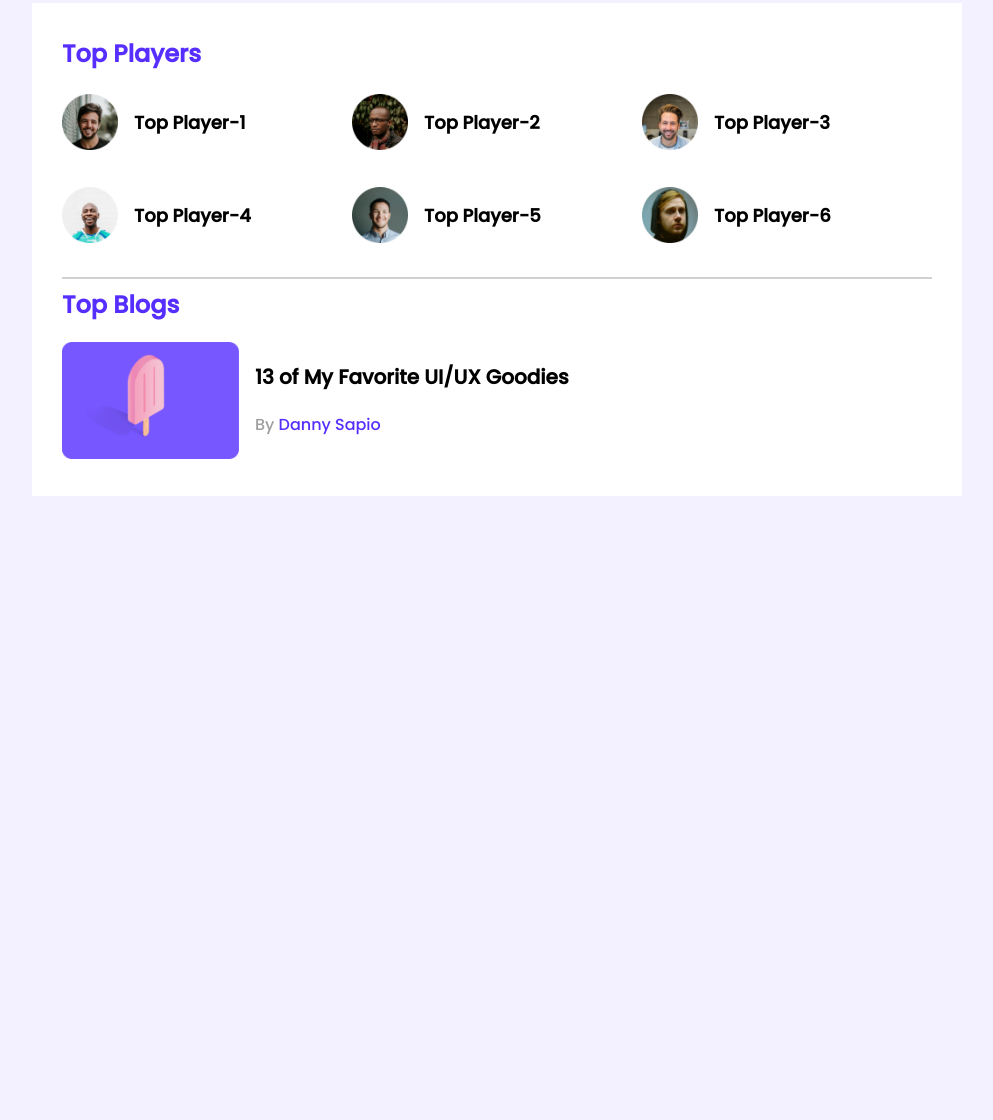
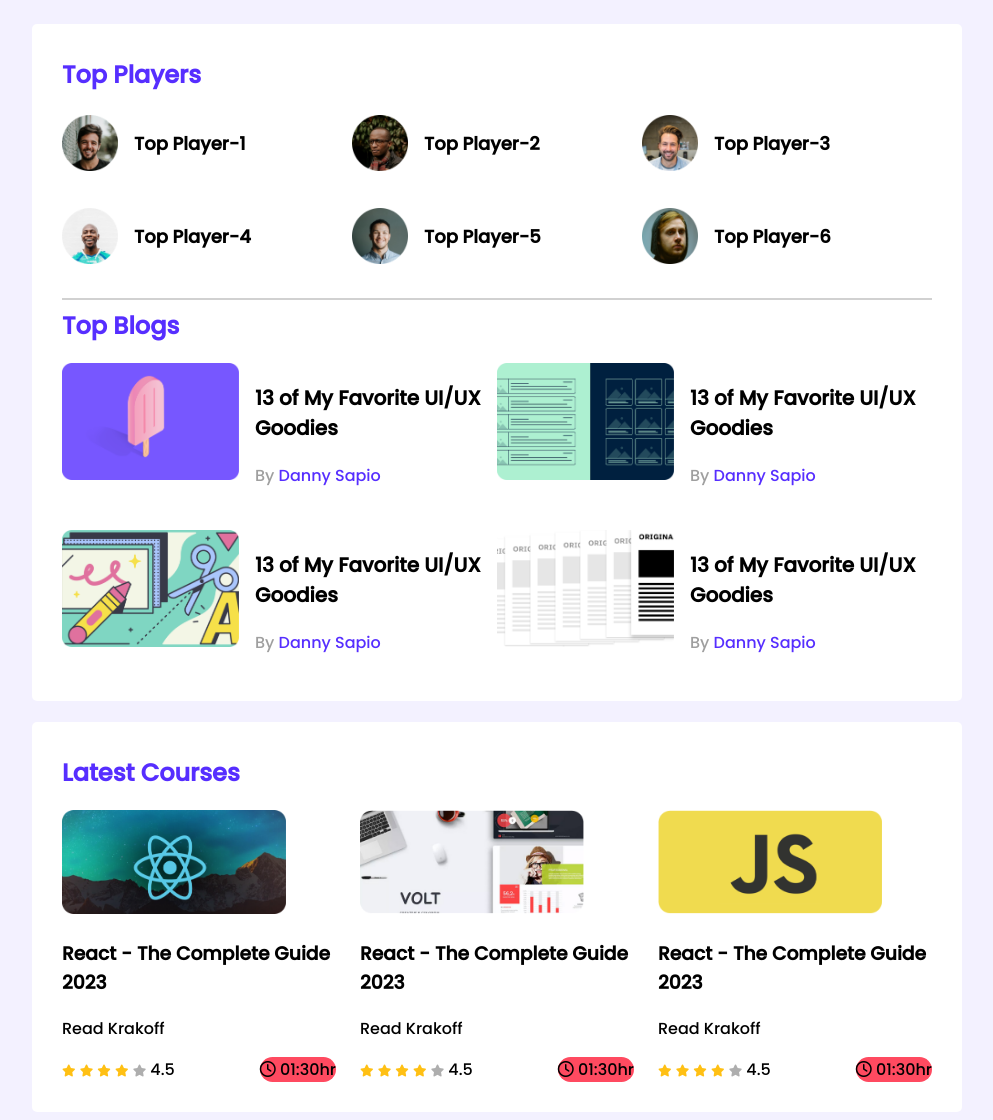
Before and after one commit to ma-aziz/leader-board-css3, a plain HTML site: page index.html in a window 1280 px wide. Shown: the part 5-1125 px from the top of the page, without its empty margins (143-1136 px from the left). Before the commit the page ends 800 px from the top, so only its background shows below. Drawn offline with Linux system fonts and the light colour scheme.

Commit message:
add html

```diff
--- a/index.html
+++ b/index.html
@@ -5,6 +5,11 @@
     <meta http-equiv="X-UA-Compatible" content="IE=edge" />
     <meta name="viewport" content="width=device-width, initial-scale=1.0" />
     <title>Leader Board</title>
+    <!-- font awesome -->
+    <script
+      src="https://kit.fontawesome.com/d3859f3d5b.js"
+      crossorigin="anonymous"
+    ></script>
     <link rel="stylesheet" href="styles/style.css" />
   </head>
   <body>
@@ -56,6 +61,111 @@
                 <p class="blog-author">By <a href="">Danny Sapio</a></p>
               </div>
             </article>
+            <article class="blog">
+              <div class="thumbnail">
+                <img src="images/blogs/blog-2.png" alt="" />
+              </div>
+              <div class="blog-info">
+                <h3 class="blog-tittle">13 of My Favorite UI/UX Goodies</h3>
+                <p class="blog-author">By <a href="">Danny Sapio</a></p>
+              </div>
+            </article>
+            <article class="blog">
+              <div class="thumbnail">
+                <img src="images/blogs/blog-3.png" alt="" />
+              </div>
+              <div class="blog-info">
+                <h3 class="blog-tittle">13 of My Favorite UI/UX Goodies</h3>
+                <p class="blog-author">By <a href="">Danny Sapio</a></p>
+              </div>
+            </article>
+            <article class="blog">
+              <div class="thumbnail">
+                <img src="images/blogs/blog-4.png" alt="" />
+              </div>
+              <div class="blog-info">
+                <h3 class="blog-tittle">13 of My Favorite UI/UX Goodies</h3>
+                <p class="blog-author">By <a href="">Danny Sapio</a></p>
+              </div>
+            </article>
+          </div>
+        </div>
+      </section>
+      <!-- latest courses -->
+      <section class="container">
+        <h2 class="section-tittle">Latest Courses</h2>
+        <div class="courses">
+          <div class="course">
+            <div class="course-banner">
+              <img src="images/courses/course-1.png" alt="" />
+            </div>
+            <div class="course-detail">
+              <h3 class="course-tittle">React - The Complete Guide 2023</h3>
+              <p>Read Krakoff</p>
+              <div class="course-info">
+                <div>
+                  <i class="fa-solid fa-star filled"></i>
+                  <i class="fa-solid fa-star filled"></i>
+                  <i class="fa-solid fa-star filled"></i>
+                  <i class="fa-solid fa-star filled"></i>
+                  <i class="fa-solid fa-star empty"></i>
+                  <span>4.5</span>
+                </div>
+
+                <div class="course-duration">
+                  <i class="far fa-clock"></i>
+                  01:30hr
+                </div>
+              </div>
+            </div>
+          </div>
+          <div class="course">
+            <div class="course-banner">
+              <img src="images/courses/course-2.png" alt="" />
+            </div>
+            <div class="course-detail">
+              <h3 class="course-tittle">React - The Complete Guide 2023</h3>
+              <p>Read Krakoff</p>
+              <div class="course-info">
+                <div>
+                  <i class="fa-solid fa-star filled"></i>
+                  <i class="fa-solid fa-star filled"></i>
+                  <i class="fa-solid fa-star filled"></i>
+                  <i class="fa-solid fa-star filled"></i>
+                  <i class="fa-solid fa-star empty"></i>
+                  <span>4.5</span>
+                </div>
+
+                <div class="course-duration">
+                  <i class="far fa-clock"></i>
+                  01:30hr
+                </div>
+              </div>
+            </div>
+          </div>
+          <div class="course">
+            <div class="course-banner">
+              <img src="images/courses/course-3.png" alt="" />
+            </div>
+            <div class="course-detail">
+              <h3 class="course-tittle">React - The Complete Guide 2023</h3>
+              <p>Read Krakoff</p>
+              <div class="course-info">
+                <div>
+                  <i class="fa-solid fa-star filled"></i>
+                  <i class="fa-solid fa-star filled"></i>
+                  <i class="fa-solid fa-star filled"></i>
+                  <i class="fa-solid fa-star filled"></i>
+                  <i class="fa-solid fa-star empty"></i>
+                  <span>4.5</span>
+                </div>
+
+                <div class="course-duration">
+                  <i class="far fa-clock"></i>
+                  01:30hr
+                </div>
+              </div>
+            </div>
           </div>
         </div>
       </section>
--- a/styles/style.css
+++ b/styles/style.css
@@ -9,12 +9,15 @@ body {
 }
 main {
   display: flex;
-  justify-content: center;
+  flex-direction: column;
+  align-items: center;
 }
 .container {
   background-color: #ffffff;
   width: 870px;
   padding: 30px;
+  margin-top: 21px;
+  border-radius: 5px;
 }
 hr {
   border: 1px solid #d1d1d1;
@@ -53,6 +56,11 @@ hr {
 }
 /* top blog styles */
 
+.blogs {
+  display: grid;
+  grid-template-columns: repeat(2, 1fr);
+  grid-row-gap: 26px;
+}
 .blog {
   display: flex;
 }
@@ -75,3 +83,46 @@ hr {
   font-size: 16px;
   color: #562eff;
 }
+/* courses styles */
+
+.courses {
+  display: grid;
+  grid-template-columns: repeat(3, 1fr);
+  grid-column-gap: 24px;
+}
+
+.courses .course-banner img {
+  width: 224px;
+  height: 104px;
+}
+.course-info {
+  display: flex;
+  align-items: center;
+  justify-content: space-between;
+}
+.course-duration,
+.fa-clock {
+  background-color: #ff4a60;
+  border-radius: 15px;
+}
+.fa-star {
+  font-size: 12px;
+}
+.fa-star.filled {
+  color: #ffc014;
+}
+.fa-star.empty {
+  color: #aeaeae;
+}
+/* Media Queries */
+/* Mobile Devices */
+
+@media only screen and(max-width:688px) {
+  .container {
+    width: 100%;
+  }
+  .players {
+    background-color: #562eff;
+    grid-template-columns: repeat(1, 1fr);
+  }
+}
```
